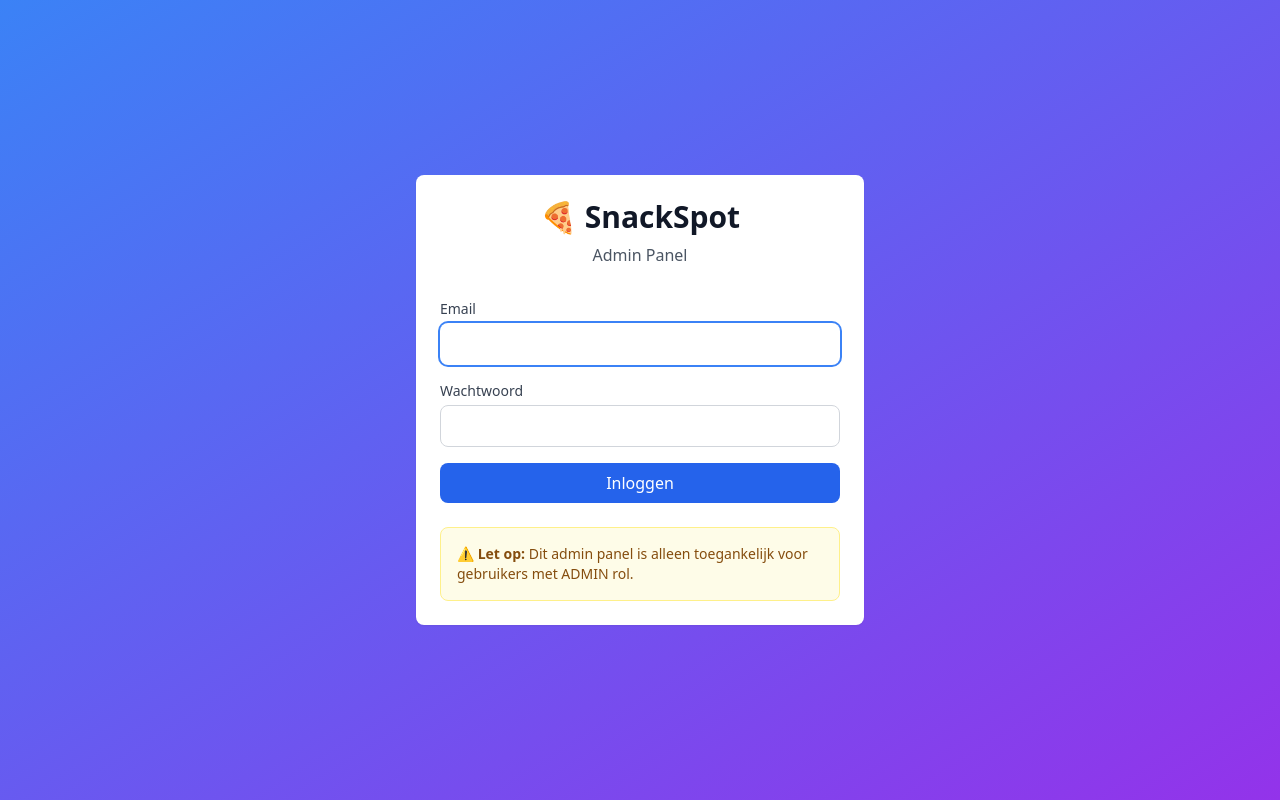
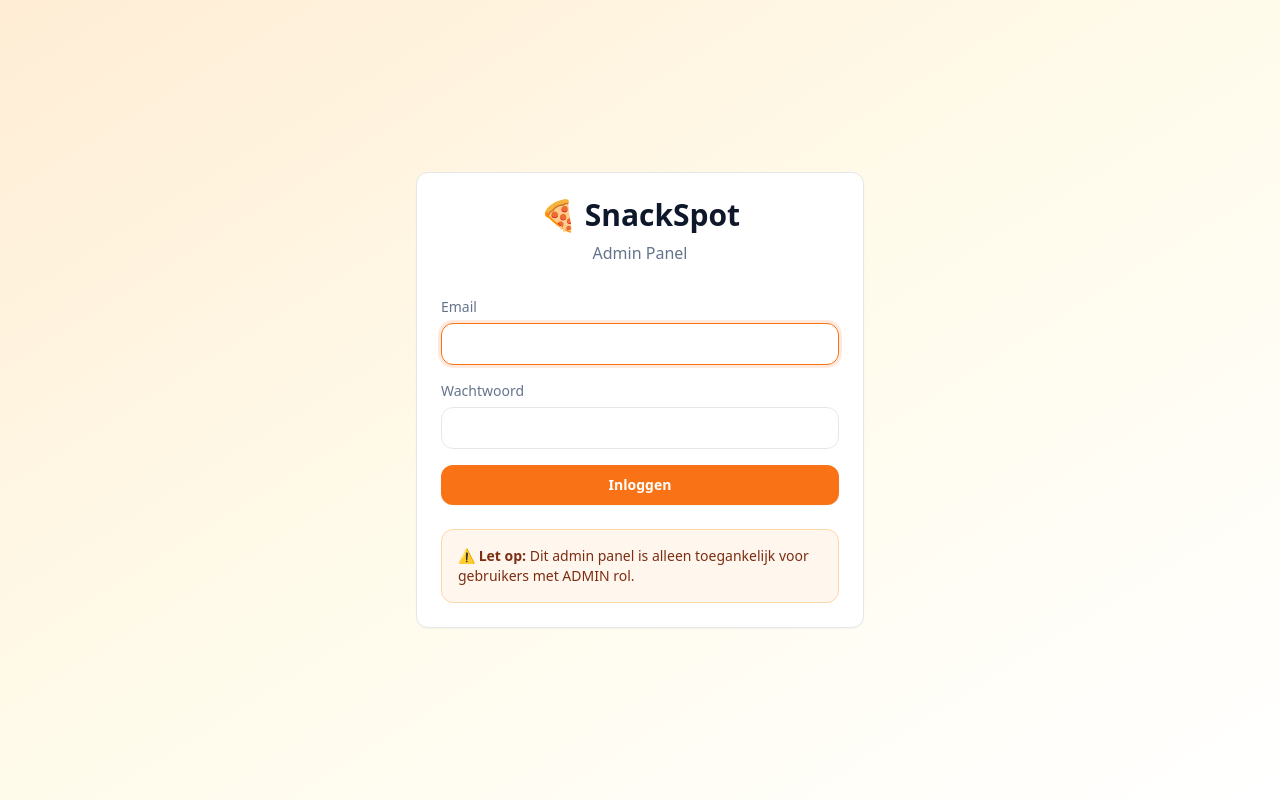
Before and after one commit to stijnvandepol/SnackSpot, a Next.js app in the folder apps/admin/: page / in a window 1280 px wide. Built offline with nearby package versions, Linux system fonts and the light colour scheme.

Commit message:
feat: update color scheme to enhance UI consistency and accessibility across admin panel

```diff
--- a/apps/admin/app/dashboard/page.tsx
+++ b/apps/admin/app/dashboard/page.tsx
@@ -61,7 +61,7 @@ export default function DashboardPage() {
                   <div className="text-4xl">{stat.icon}</div>
                 </div>
                 {stat.value > 0 && (
-                  <p className="text-xs text-blue-600 mt-2">→ Bekijken</p>
+                  <p className="text-xs text-orange-600 mt-2">→ Bekijken</p>
                 )}
               </a>
             ) : (
@@ -82,8 +82,8 @@ export default function DashboardPage() {
         <p className="text-gray-600 mb-4">
           Gebruik het menu aan de linkerkant om gebruikers, restaurants en reviews te beheren.
         </p>
-        <div className="bg-blue-50 border border-blue-200 rounded-lg p-4">
-          <p className="text-sm text-blue-800">
+        <div className="bg-orange-50 border border-orange-200 rounded-xl p-4">
+          <p className="text-sm text-orange-900">
             <strong>💡 Tip:</strong> Dit admin panel draait op een aparte poort (3001) voor extra beveiliging.
             Zorg ervoor dat deze poort alleen toegankelijk is voor admins via je firewall/reverse proxy.
           </p>
--- a/apps/admin/app/dashboard/places/page.tsx
+++ b/apps/admin/app/dashboard/places/page.tsx
@@ -208,7 +208,7 @@ export default function PlacesPage() {
                       <div className="flex gap-2">
                         <Link
                           href={`/dashboard/places/${place.id}`}
-                          className="text-blue-600 hover:text-blue-800 text-sm font-medium"
+                          className="text-orange-600 hover:text-orange-700 text-sm font-medium"
                         >
                           Bewerk
                         </Link>
--- a/apps/admin/app/dashboard/reports/page.tsx
+++ b/apps/admin/app/dashboard/reports/page.tsx
@@ -101,7 +101,7 @@ export default function ReportsPage() {
   const getTypeBadgeColor = (type: string) => {
     switch (type) {
       case 'REVIEW':
-        return 'bg-blue-100 text-blue-800'
+        return 'bg-orange-100 text-orange-800'
       case 'PHOTO':
         return 'bg-purple-100 text-purple-800'
       case 'USER':
@@ -180,7 +180,7 @@ export default function ReportsPage() {
                       <strong>Gemeld door:</strong>{' '}
                       <Link
                         href={`/dashboard/users/${report.reporter.id}`}
-                        className="text-blue-600 hover:text-blue-800"
+                        className="text-orange-600 hover:text-orange-700"
                       >
                         @{report.reporter.username}
                       </Link>
@@ -199,7 +199,7 @@ export default function ReportsPage() {
                       <div className="flex items-center gap-2 mb-2">
                         <Link
                           href={`/dashboard/users/${report.review.user.id}`}
-                          className="text-blue-600 hover:text-blue-800 font-medium"
+                          className="text-orange-600 hover:text-orange-700 font-medium"
                         >
                           @{report.review.user.username}
                         </Link>
--- a/apps/admin/app/dashboard/reviews/[id]/page.tsx
+++ b/apps/admin/app/dashboard/reviews/[id]/page.tsx
@@ -57,7 +57,7 @@ export default function ReviewDetailsPage({ params }: { params: { id: string } }
               <p className="text-sm text-gray-600 mb-1">Gebruiker</p>
               <Link
                 href={`/dashboard/users/${review.user.id}`}
-                className="text-blue-600 hover:text-blue-800 font-medium"
+                className="text-orange-600 hover:text-orange-700 font-medium"
               >
                 @{review.user.username}
               </Link>
--- a/apps/admin/app/dashboard/reviews/page.tsx
+++ b/apps/admin/app/dashboard/reviews/page.tsx
@@ -141,7 +141,7 @@ export default function ReviewsPage() {
                     <div className="flex items-center gap-2 mb-2">
                       <Link
                         href={`/dashboard/users/${review.user.id}`}
-                        className="font-semibold text-blue-600 hover:text-blue-800"
+                        className="font-semibold text-orange-600 hover:text-orange-700"
                       >
                         @{review.user.username}
                       </Link>
@@ -209,7 +209,7 @@ export default function ReviewsPage() {
                   </button>
                   <Link
                     href={`/dashboard/reviews/${review.id}`}
-                    className="text-blue-600 hover:text-blue-800 text-sm font-medium ml-auto"
+                    className="text-orange-600 hover:text-orange-700 text-sm font-medium ml-auto"
                   >
                     Details
                   </Link>
--- a/apps/admin/app/dashboard/users/page.tsx
+++ b/apps/admin/app/dashboard/users/page.tsx
@@ -195,7 +195,7 @@ export default function UsersPage() {
                       <div className="flex gap-2">
                         <Link
                           href={`/dashboard/users/${user.id}`}
-                          className="text-blue-600 hover:text-blue-800 text-sm font-medium"
+                          className="text-orange-600 hover:text-orange-700 text-sm font-medium"
                         >
                           Bewerk
                         </Link>
--- a/apps/admin/app/globals.css
+++ b/apps/admin/app/globals.css
@@ -2,28 +2,71 @@
 @tailwind components;
 @tailwind utilities;
 
-body {
-  @apply bg-gray-50 text-gray-900;
+@layer base {
+  :root {
+    --snack-primary: #F97316;
+    --snack-accent: #DC2626;
+    --snack-rating: #F59E0B;
+    --snack-bg: #FFFFFF;
+    --snack-surface: #F6F7F9;
+    --snack-text: #0F172A;
+    --snack-muted: #64748B;
   }
 
+  html {
+    @apply antialiased;
+    -webkit-tap-highlight-color: transparent;
+  }
+
+  body {
+    @apply bg-white text-black;
+    background-color: var(--snack-bg);
+    color: var(--snack-text);
+  }
+
+  * {
+    box-sizing: border-box;
+  }
+}
+
+@layer components {
   .btn {
-  @apply px-4 py-2 rounded-lg font-medium transition-colors disabled:opacity-50 disabled:cursor-not-allowed;
+    @apply inline-flex items-center justify-center rounded-xl px-5 py-2.5 text-sm font-semibold transition disabled:opacity-50 disabled:cursor-not-allowed;
   }
 
   .btn-primary {
-  @apply bg-blue-600 text-white hover:bg-blue-700;
+    @apply text-white shadow-sm;
+    background-color: var(--snack-primary);
+  }
+
+  .btn-primary:hover {
+    filter: brightness(0.95);
+  }
+
+  .btn-secondary {
+    @apply border shadow-sm;
+    border-color: #e7e7e7;
+    background-color: var(--snack-bg);
+    color: var(--snack-text);
+  }
+
+  .btn-secondary:hover {
+    background-color: var(--snack-surface);
   }
 
   .btn-danger {
-  @apply bg-red-600 text-white hover:bg-red-700;
+    @apply text-white shadow-sm;
+    background-color: var(--snack-accent);
   }
 
-.btn-secondary {
-  @apply bg-gray-200 text-gray-800 hover:bg-gray-300;
+  .btn-danger:hover {
+    filter: brightness(0.95);
   }
 
   .card {
-  @apply bg-white rounded-lg shadow-sm p-6;
+    @apply rounded-xl bg-white border shadow-sm p-6;
+    border-color: #E5E7EB;
+    box-shadow: 0 1px 2px rgba(15, 23, 42, 0.04);
   }
 
   .table {
@@ -31,21 +74,38 @@ body {
   }
 
   .table th {
-  @apply text-left p-3 border-b border-gray-200 font-semibold text-sm text-gray-700 bg-gray-50;
+    @apply text-left p-3 border-b font-semibold text-sm;
+    border-color: #E5E7EB;
+    background-color: var(--snack-surface);
+    color: var(--snack-muted);
   }
 
   .table td {
-  @apply p-3 border-b border-gray-100;
+    @apply p-3 border-b;
+    border-color: #F1F5F9;
   }
 
   .table tr:hover td {
-  @apply bg-gray-50;
+    background-color: var(--snack-surface);
   }
 
   .input {
-  @apply w-full px-3 py-2 border border-gray-300 rounded-lg focus:outline-none focus:ring-2 focus:ring-blue-500 focus:border-transparent;
+    @apply w-full rounded-xl border bg-white px-4 py-2.5 text-sm focus:outline-none focus:ring-2;
+    border-color: #e7e7e7;
+    color: var(--snack-text);
+  }
+
+  .input::placeholder {
+    color: #9a9a9a;
+  }
+
+  .input:focus {
+    border-color: var(--snack-primary);
+    box-shadow: 0 0 0 3px rgba(249, 115, 22, 0.14);
   }
 
   .label {
-  @apply block text-sm font-medium text-gray-700 mb-1;
+    @apply block text-sm font-medium mb-1.5;
+    color: var(--snack-muted);
   }
+}
--- a/apps/admin/app/page.tsx
+++ b/apps/admin/app/page.tsx
@@ -38,16 +38,16 @@ export default function LoginPage() {
   }
 
   return (
-    <div className="min-h-screen flex items-center justify-center bg-gradient-to-br from-blue-500 to-purple-600">
+    <div className="min-h-screen flex items-center justify-center bg-gradient-to-br from-orange-100 via-amber-50 to-white">
       <div className="card max-w-md w-full mx-4">
         <div className="text-center mb-8">
-          <h1 className="text-3xl font-bold text-gray-900 mb-2">🍕 SnackSpot</h1>
-          <p className="text-gray-600">Admin Panel</p>
+          <h1 className="text-3xl font-bold mb-2">🍕 SnackSpot</h1>
+          <p className="text-slate-500">Admin Panel</p>
         </div>
 
         <form onSubmit={handleSubmit} className="space-y-4">
           {error && (
-            <div className="bg-red-50 border border-red-200 text-red-700 px-4 py-3 rounded-lg">
+            <div className="bg-red-50 border border-red-200 text-red-700 px-4 py-3 rounded-xl">
               {error}
             </div>
           )}
@@ -84,8 +84,8 @@ export default function LoginPage() {
           </button>
         </form>
 
-        <div className="mt-6 p-4 bg-yellow-50 border border-yellow-200 rounded-lg">
-          <p className="text-sm text-yellow-800">
+        <div className="mt-6 p-4 bg-orange-50 border border-orange-200 rounded-xl">
+          <p className="text-sm text-orange-900">
             <strong>⚠️ Let op:</strong> Dit admin panel is alleen toegankelijk voor gebruikers met ADMIN rol.
           </p>
         </div>
```
Also changed, not shown: apps/admin/app/dashboard/layout.tsx (+10 -10 lines). Lines whose indentation alone changed are shown as unchanged.
